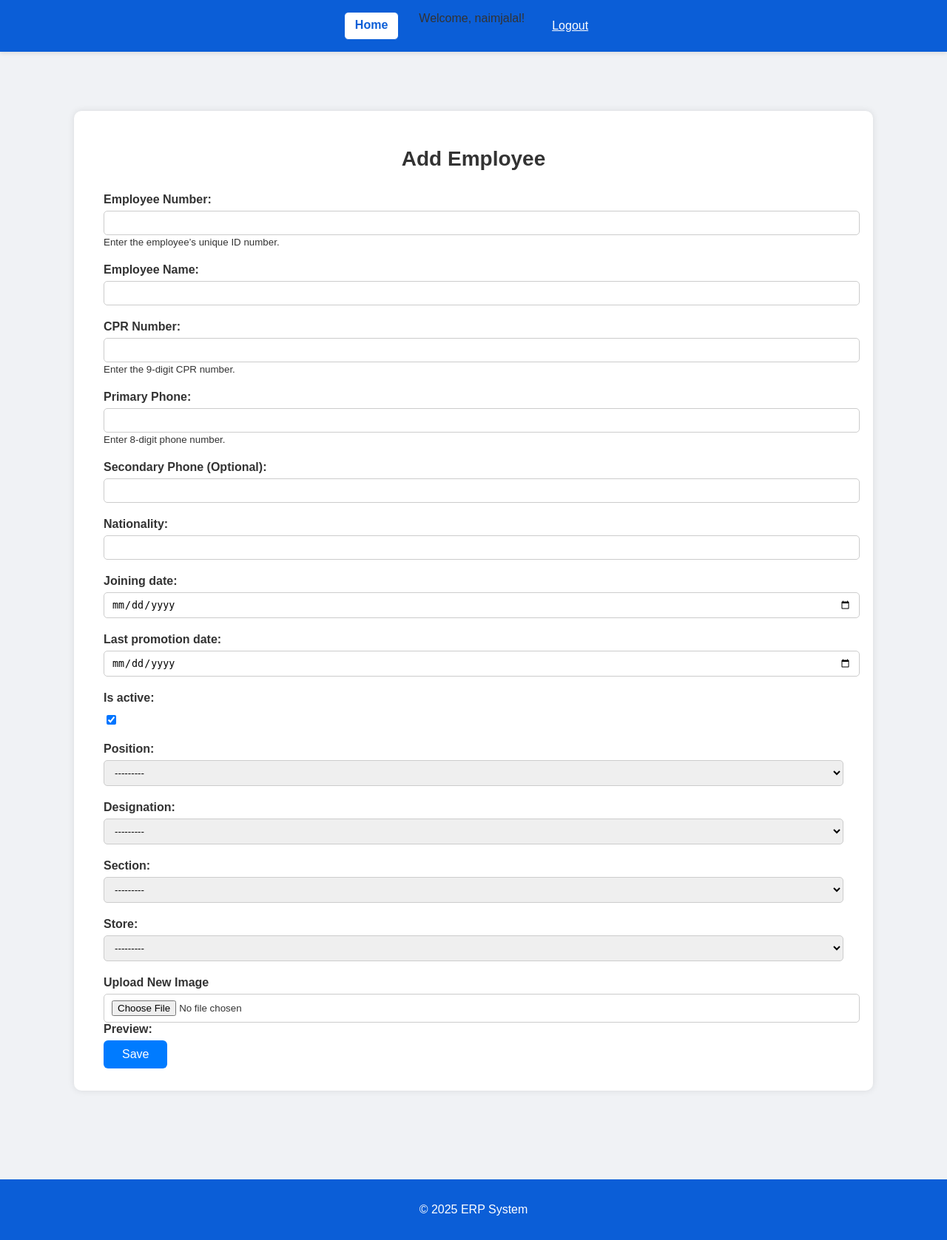
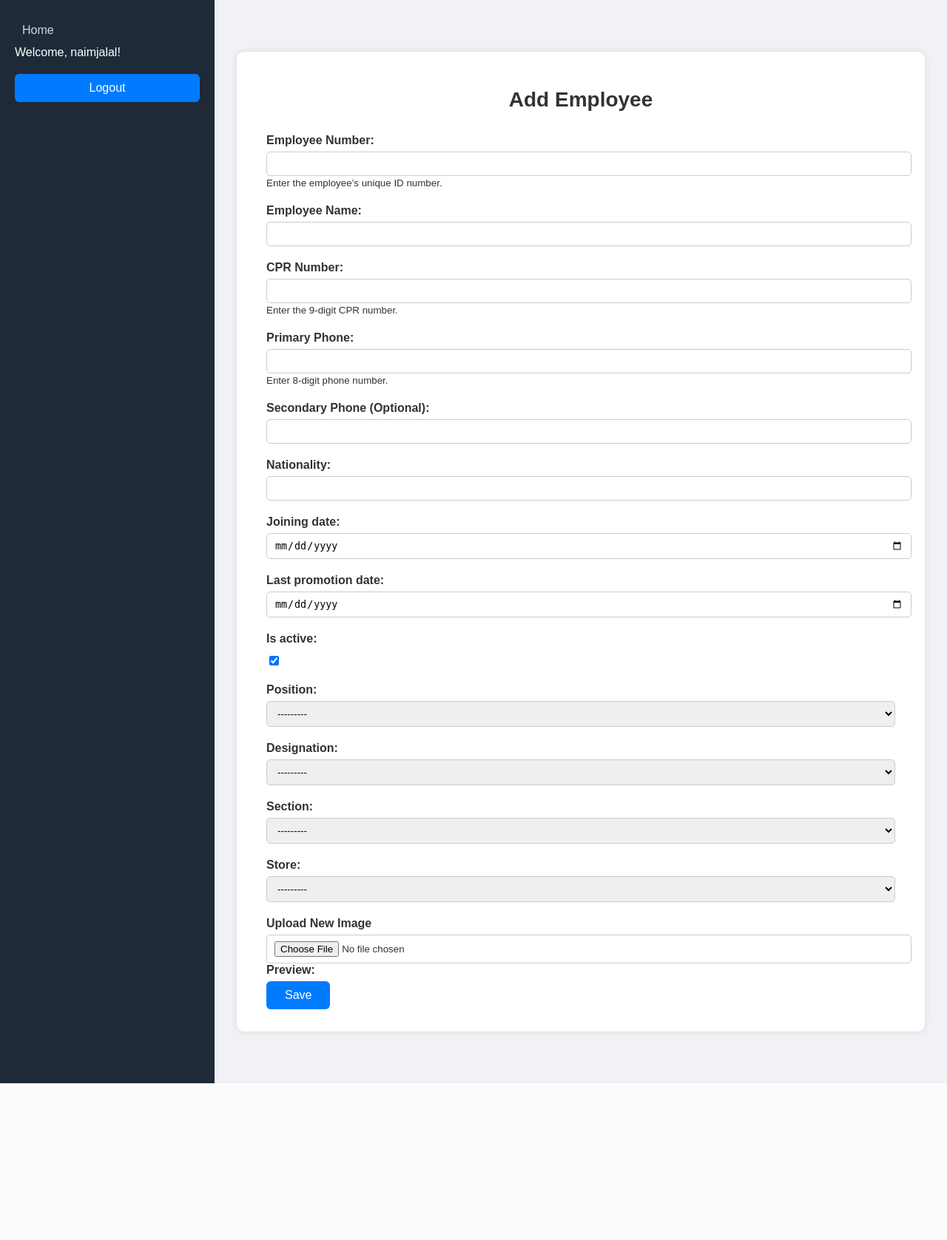
Before and after one commit to Naimjalal/erp-django-capstone, a Django app: page /employees/add/ in a window 1280 px wide. Shown: the whole page at 74% size. After the commit the page ends 1465 px from the top, so only its background shows below. Run offline with Django 5.2, Linux system fonts and the light colour scheme; a user stored in the database is signed in; data that the repository does not hold is empty.

Commit message:
design nav bar and added read me

```diff
--- a/employees/templates/base.html
+++ b/employees/templates/base.html
@@ -5,64 +5,105 @@
   <title>ERP System</title>
   {% load static %}
   <link rel="stylesheet" href="{% static 'css/style.css' %}">
+  <style>
+    body {
+      margin: 0;
+      font-family: Arial, sans-serif;
+      background: #f5f5f5;
+      display: flex;
+      min-height: 100vh;
+    }
+
+    .sidebar {
+      width: 250px;
+      background-color: #1e2a38;
+      color: white;
+      padding: 20px;
+    }
+
+    .sidebar h3 {
+      font-size: 14px;
+      margin-top: 25px;
+      margin-bottom: 10px;
+      border-bottom: 1px solid #444;
+      padding-bottom: 4px;
+      text-transform: uppercase;
+      color: #9ad1d4;
+    }
+
+    .sidebar a {
+      display: block;
+      color: #cfd8dc;
+      text-decoration: none;
+      margin: 6px 0;
+      padding: 6px 10px;
+      border-radius: 4px;
+      transition: background 0.2s;
+    }
+
+    .sidebar a:hover {
+      background-color: #294055;
+      color: white;
+    }
+
+    .logout-btn {
+      background-color: #b71c1c;
+      color: white;
+      border: none;
+      padding: 8px 10px;
+      margin-top: 20px;
+      width: 100%;
+      cursor: pointer;
+      border-radius: 4px;
+    }
+
+    .main-content {
+      flex-grow: 1;
+      padding: 30px;
+    }
+  </style>
 </head>
+
 <body>
-
-<header>
-  <nav>
+  <div class="sidebar">
     <a href="{% url 'home' %}">Home</a>
 
     {% if user.is_authenticated %}
-
-      {# HR & Admin Access - Employee Management #}
       {% if user.role == 'hr' or user.role == 'admin' %}
-        <a href="{% url 'add_employee' %}">Add Employee</a>
+        <h3>Employees</h3>
+        <a href="{% url 'add_employee' %}">+ Add Employee</a>
         <a href="{% url 'list_employee' %}">Employee List</a>
         <a href="{% url 'inactive_employees' %}">Inactive Employees</a>
         <a href="{% url 'employee_search' %}">Search Employee</a>
       {% endif %}
 
-      {# Admin Only - Full Employee Control #}
-      {% if user.role == 'admin' %}
-        <a href="{% url 'inactive_employees' %}">Inactive Employees</a>
-        <a href="{% url 'employee_search' %}">Search Employee</a>
+      {% if user.role == 'supervisor' or user.role == 'admin' %}
+        <h3>Inventory</h3>
+        <a href="{% url 'add_inventory_category' %}">+ Add Category</a>
+        <a href="{% url 'add_inventory_item' %}">+ Add Item</a>
+        <a href="{% url 'add_size_variant' %}">+ Add Size Variant</a>
+        <a href="{% url 'add_stock_receipt' %}">+ Add Stock Receipt</a>
+        <a href="{% url 'stock_receipt_list' %}">All Stock Receipts</a>
+        <a href="{% url 'add_item_issuance' %}">- Issue Items</a>
+        <a href="{% url 'return_items' %}">+ Return Items</a>
+        <a href="{% url 'item_issuance_list' %}">Issued List</a>
+        <a href="{% url 'return_list' %}">Returned List</a>
       {% endif %}
 
-      {# Supervisor & Admin - Inventory Management #}
-      {% if user.role == 'supervisor' or user.role == 'admin' %}
-        <a href="{% url 'add_inventory_category' %}">Add Category</a>
-        <a href="{% url 'add_inventory_item' %}">Add Item</a>
-        <a href="{% url 'add_size_variant' %}">Add Size Variant</a>
-        <a href="{% url 'add_stock_receipt' %}">Add Stock Receipt</a>
-        <a href="{% url 'stock_receipt_list' %}">All Stock Receipt</a>
-        <a href="{% url 'add_item_issuance' %}">Issue Items</a>
-        <a href="{% url 'return_items' %}">Return Items</a>
-        <a href="{% url 'item_issuance_list' %}">Issued List</a>
-        <a href="{% url 'return_list' %}">Returned List</a>
-
-      {% endif %}
-
-      {# Common for all authenticated users #}
-      <span>Welcome, {{ user.username }}!</span>
-      <form method="post" action="{% url 'logout' %}" style="display:inline;">
+      <span style="margin-top:20px;">Welcome, {{ user.username }}!</span>
+      <form method="post" action="{% url 'logout' %}">
         {% csrf_token %}
-        <button type="submit" style="background:none; border:none; color:white; text-decoration:underline; cursor:pointer;">Logout</button>
+        <button type="submit" class="logout-btn">Logout</button>
       </form>
 
     {% else %}
       <a href="{% url 'login' %}">Login</a>
     {% endif %}
-  </nav>
-</header>
+  </div>
 
-<main>
-  {% block content %}
-  {% endblock %}
-</main>
-
-<footer>
-  <p>© 2025 ERP System</p>
-</footer>
-
+  <div class="main-content">
+    {% block content %}
+    {% endblock %}
+  </div>
 </body>
 </html>
--- a/static/css/style.css
+++ b/static/css/style.css
@@ -629,6 +629,8 @@ td span[style*='red'] {
   color: red;
 }
 
+
+
 /* === Responsive === */
 @media (max-width: 768px) {
   .form-flex {
```
Also changed, not shown: README.md.
